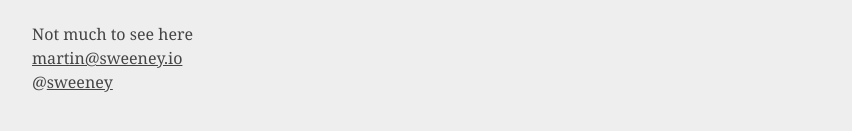
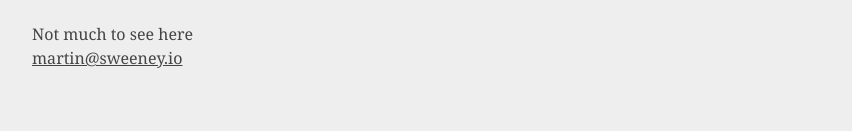
Before and after one commit to sweeney/sweeney.github.io, a plain HTML site: page index.html in a window 1280 px wide. Shown: the part 179-310 px from the top of the page, without its empty margins (48-900 px from the left). Drawn offline with Linux system fonts and the light colour scheme.

Commit message:
Remove twitter handle link

```diff
--- a/index.html
+++ b/index.html
@@ -25,6 +25,5 @@
         //-->
         //]]>
 	</script></p>
-	<p>@<a href=http://twitter.com/sweeney title=twitter>sweeney</a></p>
 </body>
 </html>
```
